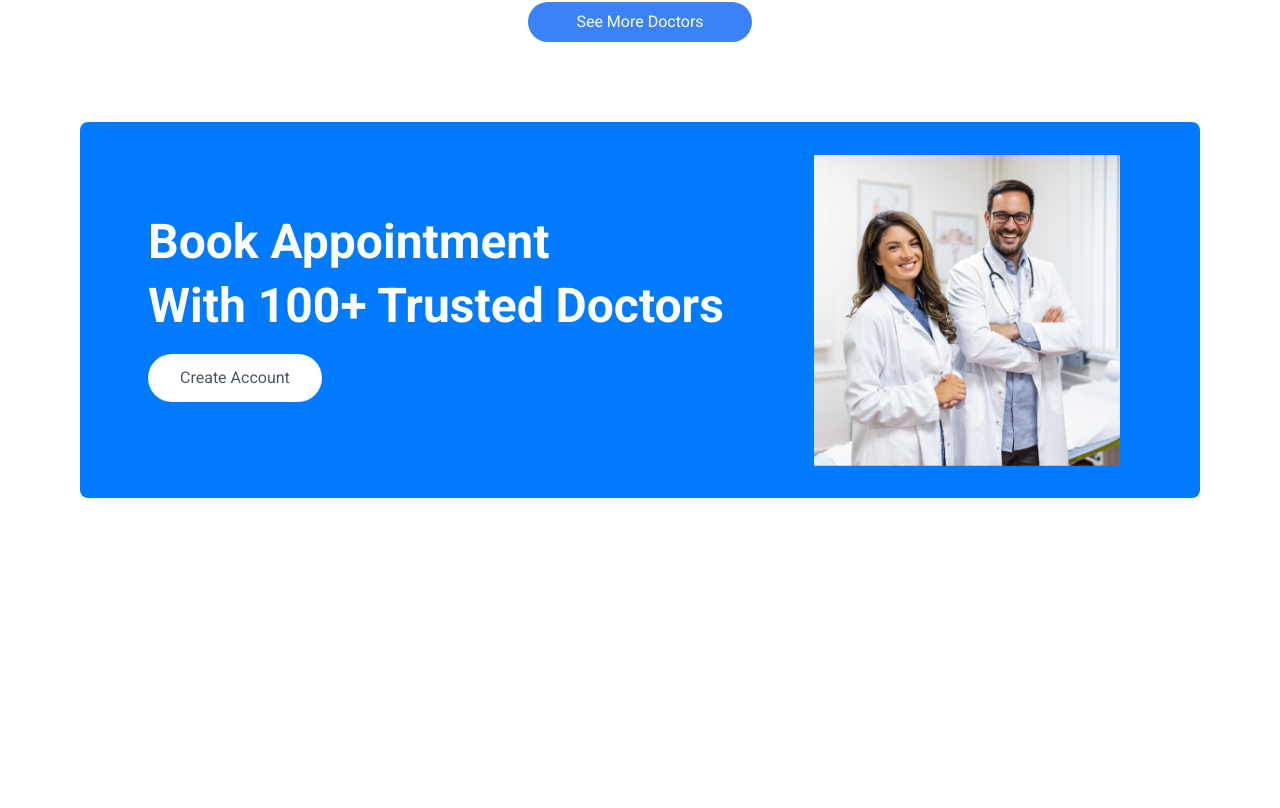
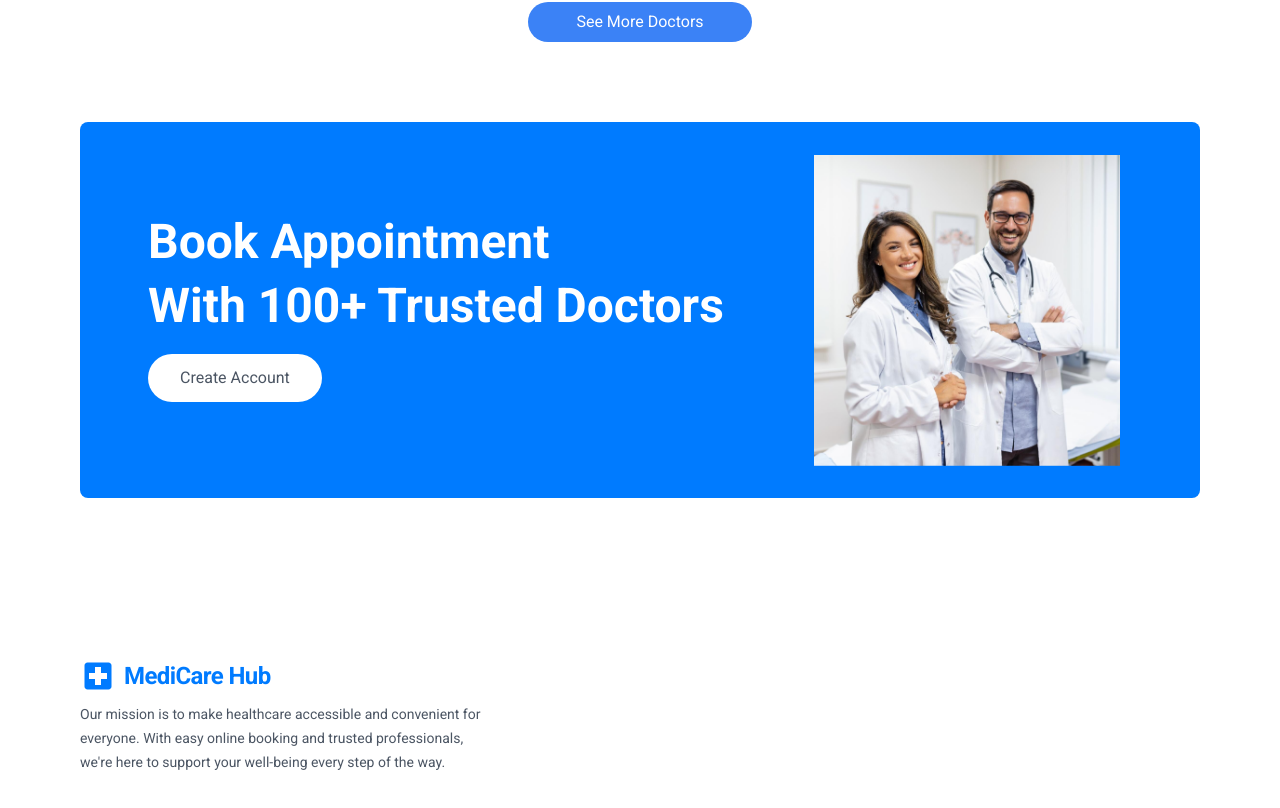
Before and after one commit to briansimiyuj/doctor-appointment-app, a React (Vite) app: page / in a window 1280 px wide. Shown: the part 2315-3123 px from the top of the page. Before the commit the page ends 2893 px from the top, so only its background shows below. Built offline with nearby package versions, Linux system fonts and the light colour scheme; a web font is replaced by a local one.

Commit message:
Left Footer Side

```diff
--- a/src/components/Footer/Footer.tsx
+++ b/src/components/Footer/Footer.tsx
@@ -1,8 +1,18 @@
+import LeftFooterSide from "./LeftFooterSide"
+
 const Footer: React.FC = ()=>{
 
     return(
 
-       <footer className="md:mx-10"></footer>
+        <footer className="md:mx-10">
+
+            <div className="flex flex-col sm:grid grid-cols-[3fr_1fr_1fr] gap-14 my-10 mt-40 text-sm">
+
+                <LeftFooterSide/>
+
+            </div>
+
+        </footer>
 
     )
 
--- /dev/null
+++ b/src/components/Footer/LeftFooterSide.tsx
@@ -0,0 +1,19 @@
+import Logo from "../../assets/Logo"
+
+const LeftFooterSide: React.FC = ()=>{
+
+    return(
+
+        <div>
+
+            <Logo/>
+
+            <p className="w-full mt-2 md:w-2/3 text-gray-600 leading-6">Our mission is to make healthcare accessible and convenient for everyone. With easy online booking and trusted professionals, we're here to support your well-being every step of the way.</p>
+
+        </div>
+
+    )
+
+}
+
+export default LeftFooterSide
```
Also changed, not shown: 1 other file (tests, documents, lock files or other folders).
